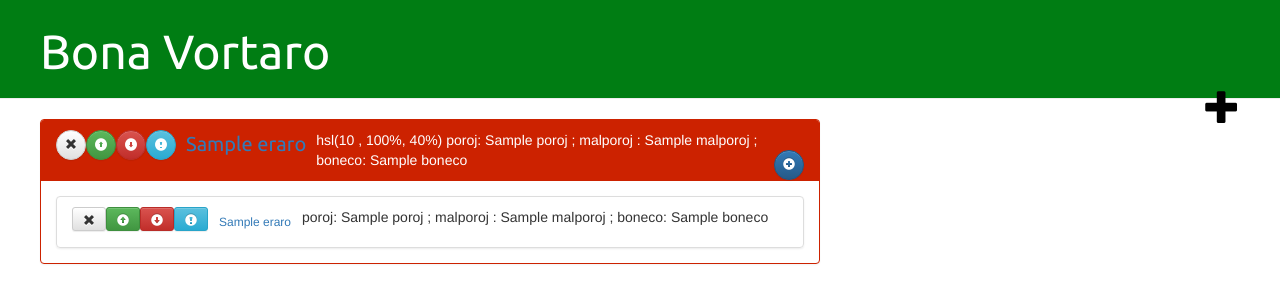
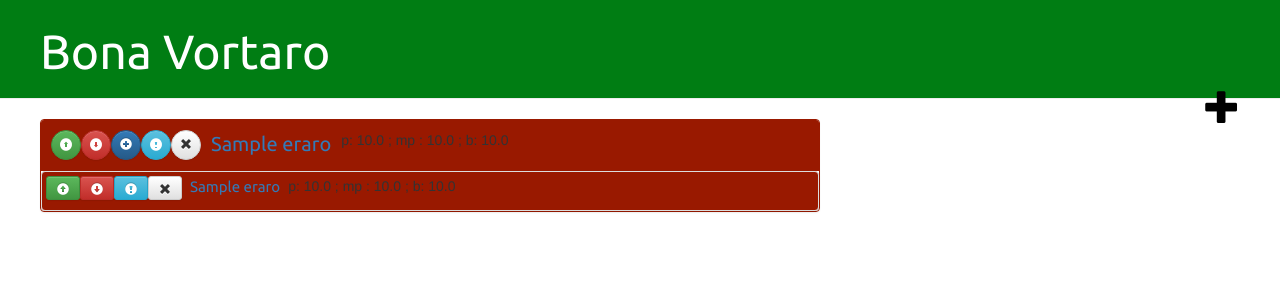
Before and after one commit to AndreLewin/bonavortaro, a Django app: template vortaro/templates/vortaro/ĉefpaĝo.html in a window 1280 px wide. Shown: the top 303 px of the page. Run offline with Django 3.2, Linux system fonts and the light colour scheme; the template is opened without the code that fills it: most values are stand-ins (such as "Sample title", 1, 10 or a date in 2020); some libraries are stand-ins or nearby versions.

Commit message:
kolorigis la proponojn laŭ boneco, modifis klasojn kaj reordigis butonojn

```diff
--- a/vortaro/static/css/bazo.css
+++ b/vortaro/static/css/bazo.css
@@ -60,23 +60,31 @@ h1, h2, h3, h4 {
     line-height: 1.428571429;
 }
 
-
+/* Super Bootstrap */
 .panel-radical {
 
 }
 .panel-radical > .panel-heading {
-
-    color: white;
+    padding: 10px 10px 10px 10px;
 
 }
 
+.panel-radical > .panel-body {
+    padding: 0px 0px 0px 0px;
+    margin: 0px 0px 0px 0px;
+}
 
+.list-group {
+    padding: 0px 0px 0px 0px;
+    margin: 0px 0px 0px 0px;
+}
 
-/* Overrides list-group-item from Bootstrap */
-.list-group {
-    paddin: 0px;
-    margin: 0px;
+.list-group-item {
+    padding: 4px 4px 4px 4px;
+    margin: 0px 0px 0px 0px;
 }
+
+/* TODO : Ŝajnas ke la butono puŝas .panel-body */
 
 .radiknomo {
     font-family: 'Ubuntu', sans-serif;
@@ -84,3 +92,10 @@ h1, h2, h3, h4 {
     padding-left: 10px;
     padding-right: 10px;
 }
+
+.proponnomo {
+    font-family: 'Ubuntu', sans-serif;
+    font-size: 15px;
+    padding-left: 8px;
+    padding-right: 8px;
+}
--- a/vortaro/templates/vortaro/ĉefpaĝo.html
+++ b/vortaro/templates/vortaro/ĉefpaĝo.html
@@ -3,37 +3,32 @@
 {% load vortaro_tags %}
 <!--
  TODO :
- - Krei klason por radiknomoj kaj proponnomoj
- - Centrigi la butonojn
  - Meti atentigi kaj forigi dekstren
- - Komenti la butononjn (kiun oni povas vidi kiam oni superumas) (por helpi misvidantojn)
- - Forigi padding? de panel-body?
 -->
 
 {% block enhavo %}
     {% for radiko in radikoaro %}
         <div class="row">
             <div class="panel panel-radical" style="border-color:{{ radiko.boneco|boneckoloro }};">
-                <div class="panel-heading" style="background-color:{{ radiko.boneco|boneckoloro }}; border-color:{{ radiko.boneco|boneckoloro }};"> {{ radiko.boneco|boneckoloro }}
-                    <a class="pull-left btn btn-default btn-circle" href="{% url 'radikforigURLo' radikURLeraro=radiko.eraro %}"><span class="glyphicon glyphicon-remove"></span></a>
+                <div class="panel-heading" style="background-color:{{ radiko.boneco|boneckoloro }};">
                     <a class="pull-left btn btn-default btn-success btn-circle" href="{% url 'radikporURLo' radikURLeraro=radiko.eraro %}"><span class="glyphicon glyphicon-circle-arrow-up"></span></a>
                     <a class="pull-left btn btn-default btn-danger btn-circle" href="{% url 'radikmalporURLo' radikURLeraro=radiko.eraro %}"><span class="glyphicon glyphicon-circle-arrow-down"></span></a>
+                    <a class="pull-left btn btn-primary btn-circle" href="{% url 'proponaldonURLo' radikURLeraro=radiko.eraro %}"><span class="glyphicon glyphicon-plus-sign"></span></a>
                     <a class="pull-left btn btn-default btn-info btn-circle" href="#"><span class="glyphicon glyphicon-exclamation-sign"></span></a>
+                    <a class="pull-left btn btn-default btn-circle" href="{% url 'radikforigURLo' radikURLeraro=radiko.eraro %}"><span class="glyphicon glyphicon-remove"></span></a>
                     <a class="pull-left radiknomo" href="{% url 'radikpaĝURLo' radikURLeraro=radiko.eraro %}">{{ radiko.eraro }}</a>
-                    poroj: {{ radiko.poroj }} ; malporoj : {{ radiko.malporoj }} ; boneco: {{ radiko.boneco }}
-                    <a class="pull-right btn btn-primary btn-circle" href="{% url 'proponaldonURLo' radikURLeraro=radiko.eraro %}"><span class="glyphicon glyphicon-plus-sign"></span></a>
+                    <p>p: {{ radiko.poroj|floatformat:1 }} ; mp : {{ radiko.malporoj|floatformat:1 }} ; b: {{ radiko.boneco|floatformat:1 }}</p>
                 </div>
                 <div class="panel-body">
                     <div class="list-group">
                         {% for propono in radiko.proponoj.all|dictsortreversed:"boneco" %}
-                            <div class="list-group-item">
-                                <a class="pull-left btn btn-default btn-sm" href="{% url 'proponforigURLo' radikURLeraro=radiko.eraro proponURLeraro=propono.eraro %}"><span class="glyphicon glyphicon-remove"></span></a>
+                            <div class="list-group-item" style="background-color:{{ propono.boneco|boneckoloro }};">
                                 <a class="pull-left btn btn-success btn-sm" href="{% url 'proponporURLo' radikURLeraro=radiko.eraro proponURLeraro=propono.eraro %}"><span class="glyphicon glyphicon-circle-arrow-up"></span></a>
                                 <a class="pull-left btn btn-danger btn-sm" href="{% url 'proponmalporURLo' radikURLeraro=radiko.eraro proponURLeraro=propono.eraro %}"><span class="glyphicon glyphicon-circle-arrow-down"></span></a>
                                 <a class="pull-left btn btn-info btn-sm" href="#"><span class="glyphicon glyphicon-exclamation-sign"></span></a>
-                                <a class="pull-left btn btn-link btn-sm" href="#">{{ propono.eraro|linebreaks }}</a>
-                                <!-- TODO : Krei propran klason kaj poste pligrandigi ĝin -->
-                                <p>poroj: {{ propono.poroj }} ; malporoj : {{ propono.malporoj }} ; boneco: {{ propono.boneco }}</p>
+                                <a class="pull-left btn btn-default btn-sm" href="{% url 'proponforigURLo' radikURLeraro=radiko.eraro proponURLeraro=propono.eraro %}"><span class="glyphicon glyphicon-remove"></span></a>
+                                <a class="pull-left proponnomo" href="#">{{ propono.eraro|linebreaks }}</a>
+                                <p>p: {{ propono.poroj|floatformat:1 }} ; mp : {{ propono.malporoj|floatformat:1 }} ; b: {{ propono.boneco|floatformat:1 }}</p>
                             </div>
                         {% empty %}
                             <div class="row">
--- a/vortaro/templatetags/vortaro_tags.py
+++ b/vortaro/templatetags/vortaro_tags.py
@@ -7,4 +7,4 @@ register = template.Library()
 def boneckoloro(value):
     """Donas la kolortonon de la boneco de la Radiko/Propono"""
     kolortono = 120*(value)
-    return "hsl(" + str(kolortono) + " , 100%, 40%)"
+    return "hsl(" + str(kolortono) + " , 100%, 30%)"
```
